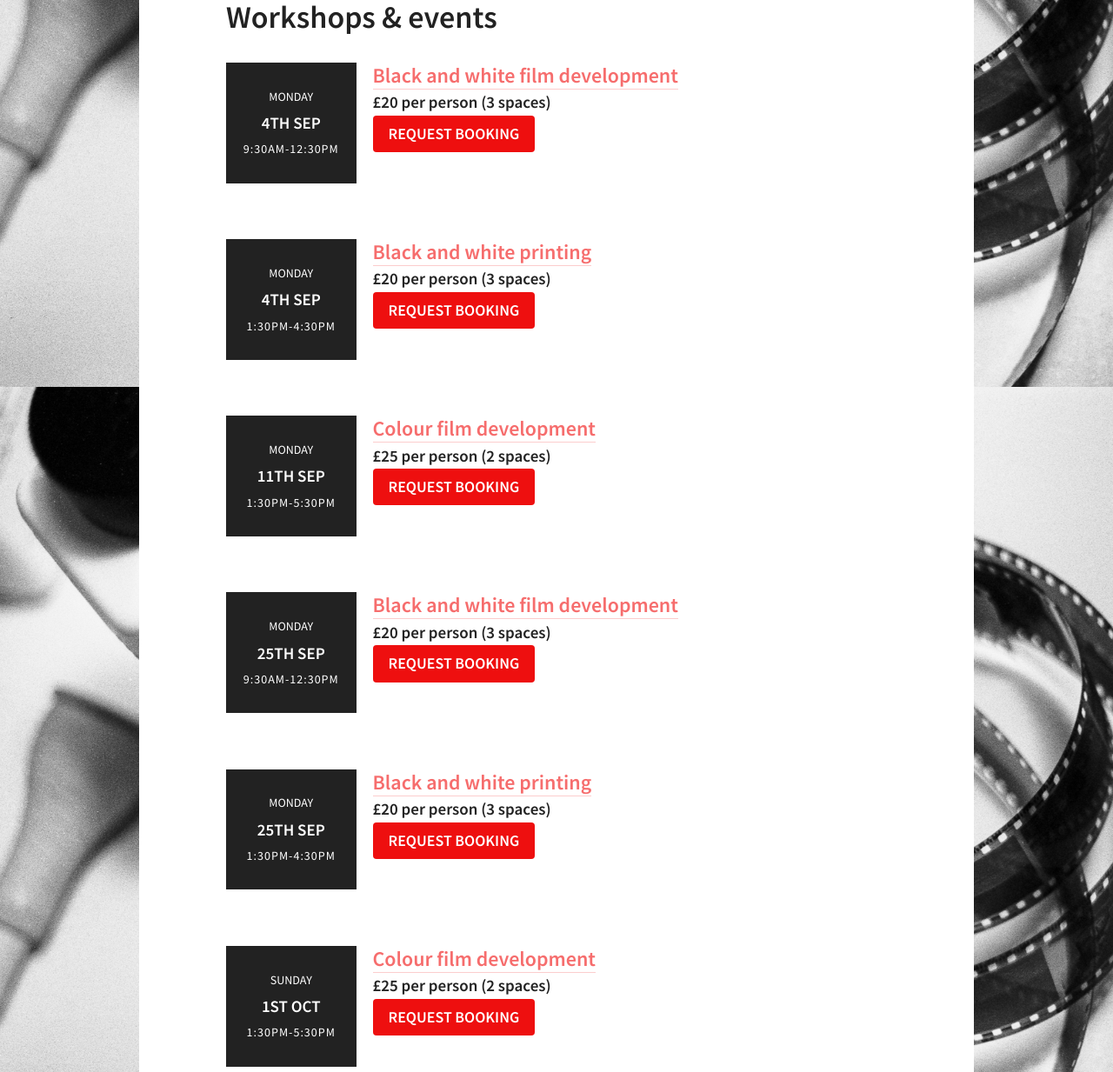
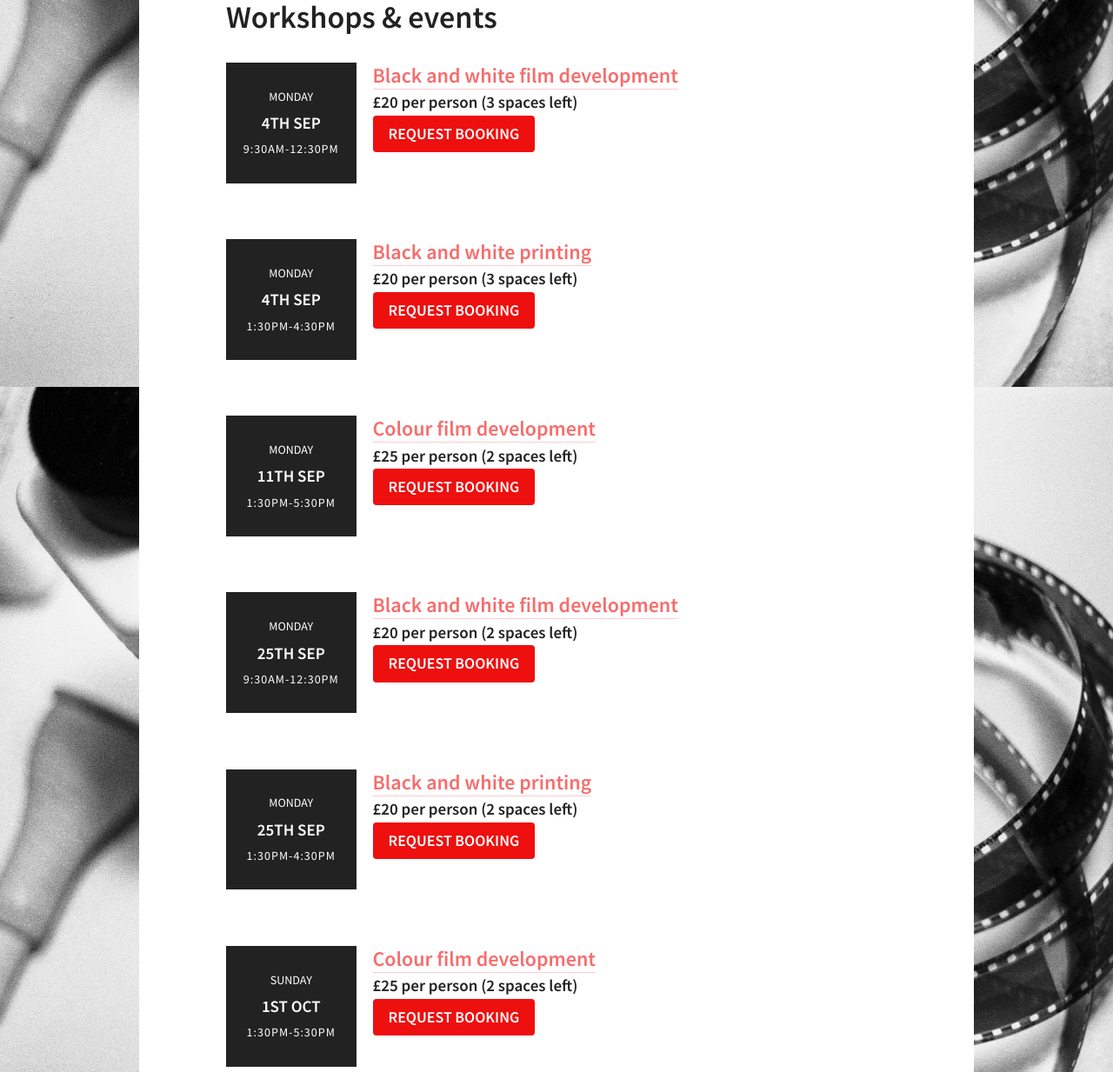
Before and after one commit to martincf/lightbox, a Jekyll site: the page built from eventslist.html, in a window 1280 px wide. Shown: the part 455-1688 px from the top of the page at 87% size. Built offline with Jekyll 4.4.1, drawn with Linux system fonts in a browser that asks for light colours; nearby versions of some CDN libraries.

Commit message:
Updated listings with spaces info and booked up button

```diff
--- a/_data/calendar.yml
+++ b/_data/calendar.yml
@@ -32,7 +32,7 @@
     title: Black and white film development
     link: /learn/black-and-white-film-development
     price: 20
-    spaces: 3
+    spaces: 2
 
 - date: 25th Sep
   day: Monday
@@ -41,7 +41,7 @@
     title: Black and white printing
     link: /learn/black-and-white-printing
     price: 20
-    spaces: 3
+    spaces: 2
 
 - date: 1st Oct
   day: Sunday
--- a/assets/css/main.scss
+++ b/assets/css/main.scss
@@ -269,6 +269,17 @@
 .events-list-item .event-price-book a {
     font-size: 18px !important;
 }
+.soldout {
+  display: block;
+  background-color: lighten($black,80%);
+  font-weight: 700;
+  color: lighten($black,60%);
+  border-radius: 4px;
+  padding: .25em .75em;
+  margin-right: .5em;
+  text-transform: uppercase;
+
+}
 /* New homepage 1 Jul 17 */
 .home-intro {
   clear: both;
--- a/eventslist.html
+++ b/eventslist.html
@@ -19,8 +19,12 @@
           <!-- <img src="{{ site.baseurl }}/assets/images/{{ event.event.image }}.jpg" alt="" /> -->
           <span>{{ event.event.title }}</span>
         </a>
-        <strong>&pound;{{ event.event.price }} per person ({{ event.event.spaces }} spaces)</strong>
-        <button class="event-price-book"><a href="mailto:info@lightbox.photo?subject=Booking%20request:%20{{ event.date }}%20-%20{{ event.event.title }}">Request booking</a></button>
+        <strong>&pound;{{ event.event.price }} per person ({{ event.event.spaces }} spaces left)</strong>
+        {% if event.event.spaces == 0 %}
+          <button class="soldout">All booked up!</button>
+          {% else event.event.spaces > 0 %}
+          <button class="event-price-book"><a href="mailto:info@lightbox.photo?subject=Booking%20request:%20{{ event.date }}%20-%20{{ event.event.title }}">Request booking</a></button>
+          {% endif %}
       </li>
     </ul>
 
```
